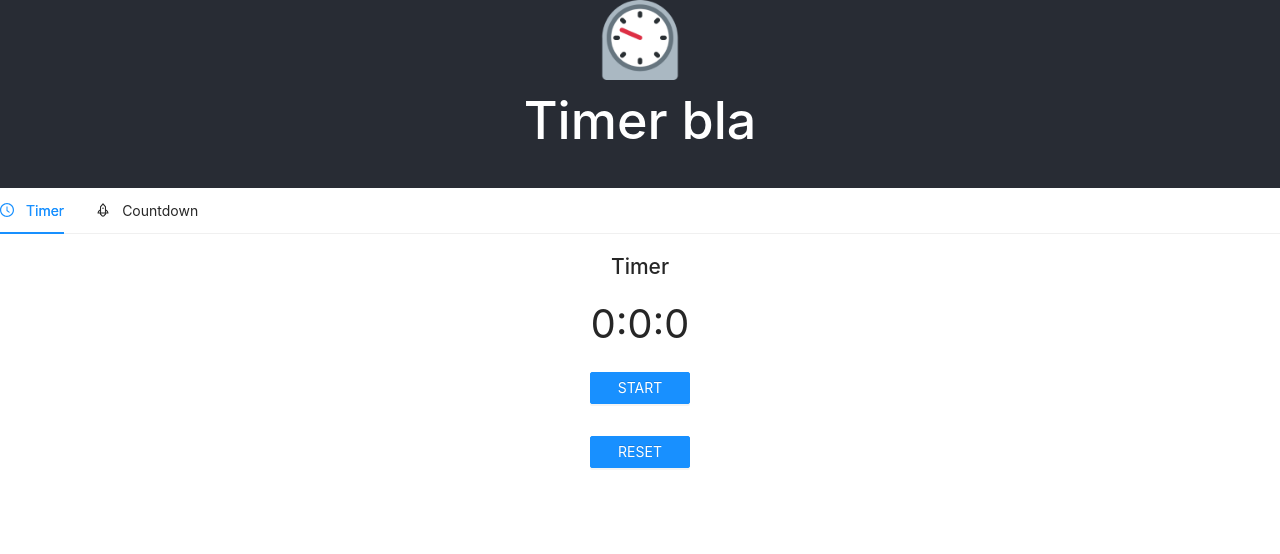
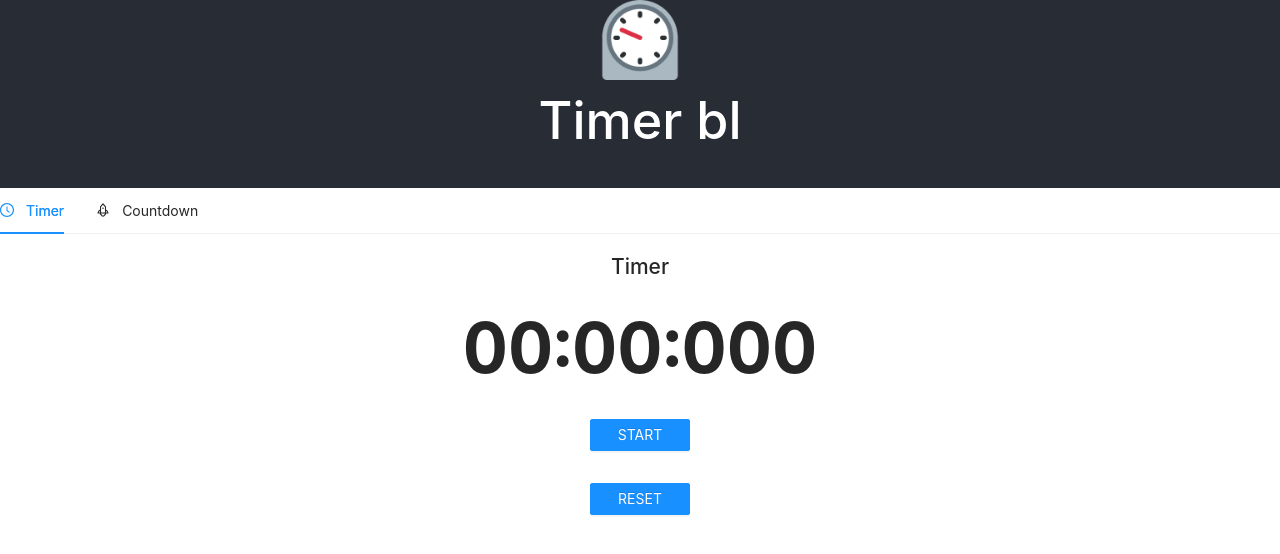
Before and after one commit to ikzsl/timer, a React (Create React App) app: page / in a window 1280 px wide. Shown: the top 554 px of the page. Built offline with nearby package versions, Linux system fonts and the light colour scheme.

Commit message:
fix bugs in timer

```diff
--- a/src/App.js
+++ b/src/App.js
@@ -12,7 +12,7 @@ const App = () => (
   <div className="App">
     <header className="App-header">
       <img src={logo} className="App-logo" alt="logo" />
-      <h1>Timer bla</h1>
+      <h1>Timer bl</h1>
     </header>
 
     <Tabs defaultActiveKey="1">
--- a/src/components/Timer.js
+++ b/src/components/Timer.js
@@ -7,7 +7,7 @@ class Timer extends React.Component {
   state = {
     isPaused: true,
     startTime: Date.now(),
-    period: 0,
+    period: '000',
     elapsedTime: 0,
   };
 
@@ -15,7 +15,7 @@ class Timer extends React.Component {
     const { isPaused } = this.state;
 
     if (isPaused === true) {
-      this.poll = setInterval(this.tick, 50);
+      this.poll = setInterval(this.tick, 57);
       this.setState({
         startTime: Date.now(),
       });
@@ -44,14 +44,16 @@ class Timer extends React.Component {
 
     if (isPaused === false) {
       clearInterval(this.poll);
-      this.setState({
+      this.setState((prevState) => ({
+        period: prevState.period,
+        elapsedTime: prevState.period,
         isPaused: true,
-      });
+      }));
     }
 
     if (isPaused === true) {
       this.setState({
-        period: 0,
+        period: '000',
         elapsedTime: 0,
       });
     }
@@ -67,18 +69,21 @@ class Timer extends React.Component {
     const { isPaused, period } = this.state;
 
     const mainButtonLabel = isPaused ? 'Start' : 'Pause';
+    const milliseconds = period.toString().slice(-3);
+    const seconds = Math.floor((period / 1000) % 60);
+    const minutes = Math.floor(((period / 1000) % (60 * 60)) / 60);
 
     return (
       <div className="container">
         <div className="display">
-          <span>{Math.floor(((period / 1000) % (60 * 60)) / 60) || 0}</span>
+          <span>{minutes < 10 ? `0${minutes}` : minutes}</span>
           <span>
             :
-            {Math.floor((period / 1000) % 60) || 0}
+            {seconds < 10 ? `0${seconds}` : seconds}
           </span>
           <span>
             :
-            {period.toString().slice(-3) || 0}
+            {milliseconds.length < 3 ? `0${milliseconds}` : milliseconds}
           </span>
         </div>
 
--- a/src/components/timer.scss
+++ b/src/components/timer.scss
@@ -12,5 +12,6 @@
 }
 
 .display {
-  font-size: 40px;
+  font-size: 5em;
+  font-weight: bold;
 }
```
